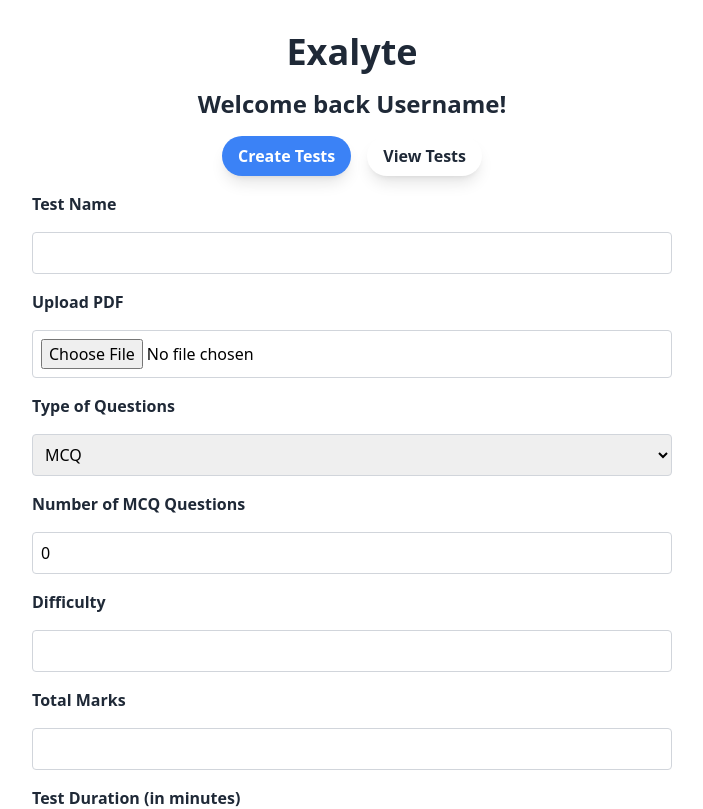
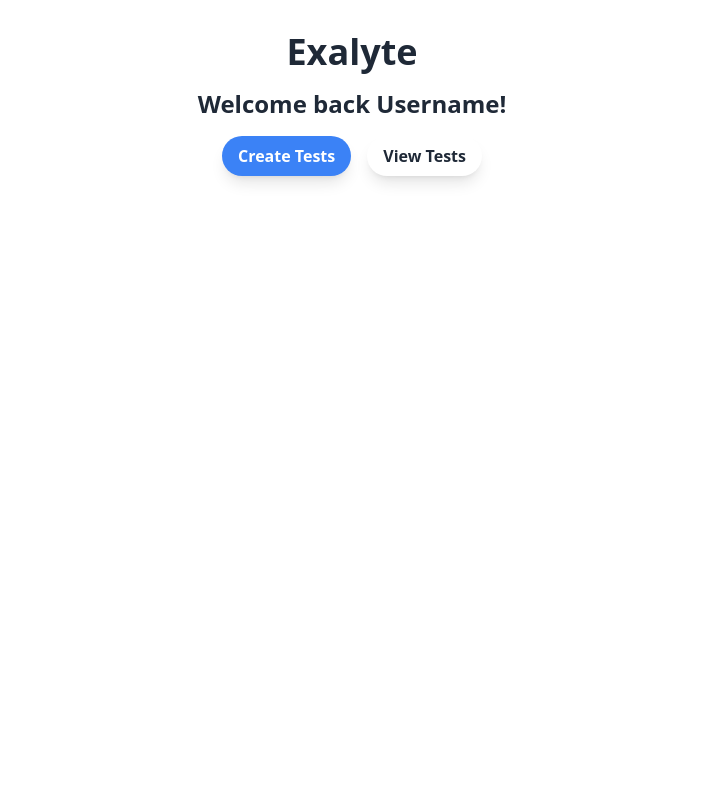
Before and after one commit to JayZ6969/HackHorizon-Exalyte, a React (Vite) app in the folder frontend/: page /createtest in a window 1280 px wide. Shown: the top 809 px of the page, without its empty margins (288-991 px from the left). Built offline with nearby package versions, Linux system fonts and the light colour scheme.

Commit message:
minor changes

```diff
--- a/frontend/src/pages/LoginPage.jsx
+++ b/frontend/src/pages/LoginPage.jsx
@@ -38,10 +38,6 @@ const LoginPage = () => {
           Log In
         </div>
       </div>
-      <Routes>
-        <Route path="/login" element={<Login />} />
-        <Route path="/signup" element={<Signup />} />
-      </Routes>
     </div>
   );
 };
--- a/frontend/src/pages/dashboard.jsx
+++ b/frontend/src/pages/dashboard.jsx
@@ -41,10 +41,6 @@ const Dashboard = () => {
           View Tests
         </div>
       </div>
-      <Routes>
-        <Route path="/createtest" element={<CreateTest />} />
-        <Route path="/viewtest" element={<ViewTest />} />
-      </Routes>
     </div>
   );
 };
```
